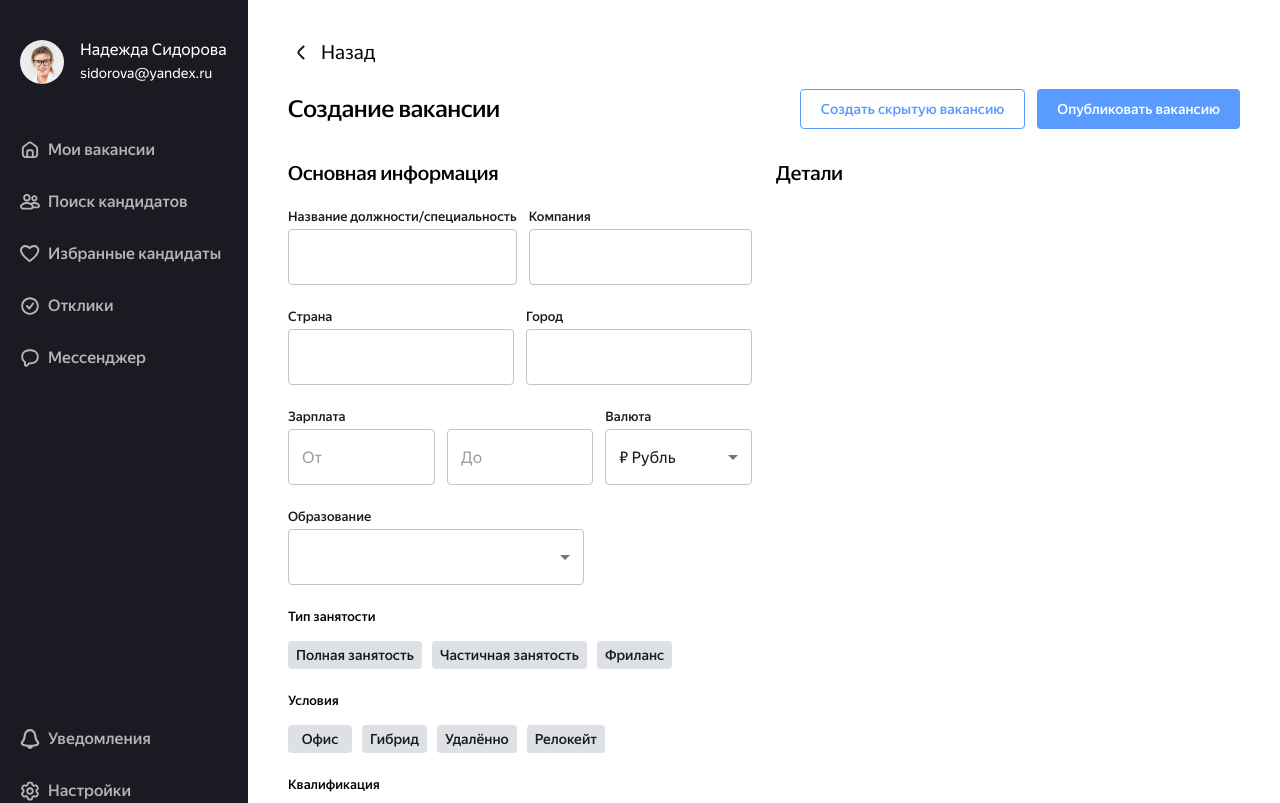
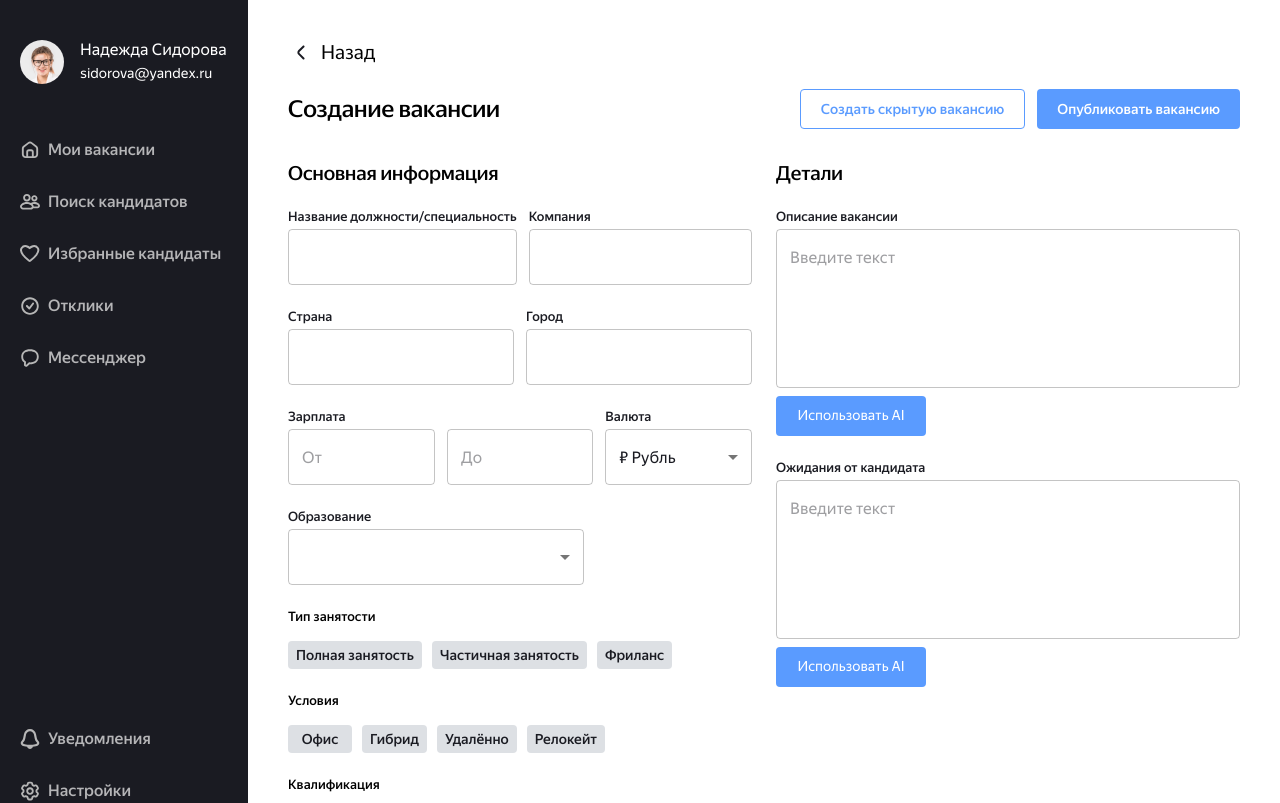
Before and after one commit to MostBridge/Frontend, a React (Vite) app: page /create-vacancy in a window 1280 px wide. Shown: the top 803 px of the page. Built offline with nearby package versions, Linux system fonts and the light colour scheme.

Commit message:
feature: add textAreaBlocks

```diff
--- a/src/pages/CreateVacancy/CreateVacancy.tsx
+++ b/src/pages/CreateVacancy/CreateVacancy.tsx
@@ -6,6 +6,7 @@ import Button from '../../components/Button/Button'
 import Input from './Input/Input'
 import SelectorWithLabel from 'components/Selector/SelectorWithLabel/SelectorWithLabel'
 import Filters from './Filters/Filters'
+import TextAreaBlock from './TextAreaBlock/TextAreaBlock'
 
 const CreateVacancy = () => {
 
@@ -71,6 +72,8 @@ const CreateVacancy = () => {
           <Typography className={styles.text} variant="h3" component="h2">
             Детали
           </Typography>
+          <TextAreaBlock label='Описание вакансии' />
+          <TextAreaBlock label='Ожидания от кандидата' />
         </article>
       </section>
     </main>
--- /dev/null
+++ b/src/pages/CreateVacancy/TextAreaBlock/TextAreaBlock.module.css
@@ -0,0 +1,13 @@
+.container {
+    display: flex;
+    flex-direction: column;
+}
+
+.button {
+    max-width: 150px;
+    margin-top: 8px;
+}
+
+.text_field {
+    margin-top: 4px;
+}
--- /dev/null
+++ b/src/pages/CreateVacancy/TextAreaBlock/TextAreaBlock.tsx
@@ -0,0 +1,44 @@
+import { FC, useId } from 'react'
+import styles from './TextAreaBlock.module.css'
+import { TextField, useTheme, InputLabel } from '@mui/material'
+import Button from 'components/Button/Button'
+
+interface TextAreaBlockProps {
+    label?: string,
+}
+
+const TextAreaBlock: FC<TextAreaBlockProps> = ({ label }) => {
+
+    const id = useId()
+
+    const theme = useTheme()
+
+    const inputLabelStyle = {
+        ...theme.typography.caption,
+        fontWeight: theme.typography.fontWeightMedium,
+        color: theme.palette.text.primary,
+    }
+
+    return (
+        <div className={styles.container}>
+            {label && <InputLabel style={inputLabelStyle}htmlFor={id}>{label}</InputLabel>}
+            <TextField
+                className={styles.text_field}
+                id={id}
+                placeholder='Введите текст'
+                multiline
+                inputProps={{
+                    style: {
+                        height: "126px",
+                        overflow: "auto",
+                    },
+                }}
+            />
+            <Button variant="contained" size="small" className={styles.button}>
+                Использовать AI
+            </Button>
+        </div >
+    )
+}
+
+export default TextAreaBlock
```
